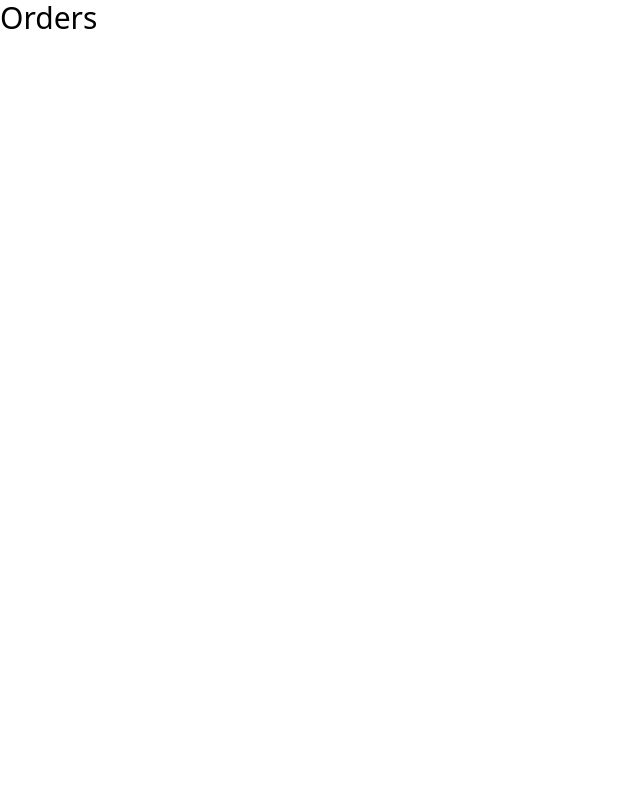
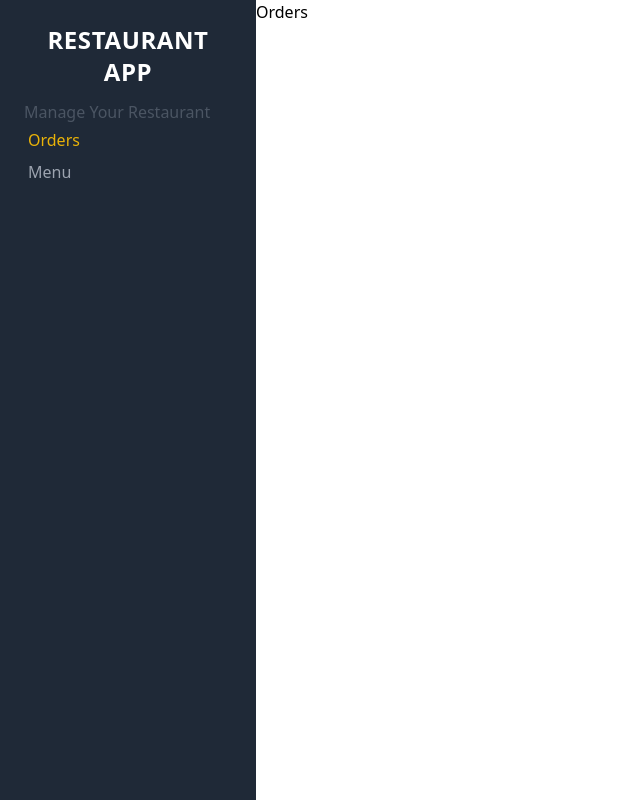
Before and after one commit to diegodjty/restaurant_app_web, a React (Vite) app: page / in a window 1280 px wide. Shown: the whole page, without its empty margins (0-640 px from the left). Built offline with nearby package versions, Linux system fonts and the light colour scheme.

Commit message:
add sidebar and routing

```diff
--- a/src/App.jsx
+++ b/src/App.jsx
@@ -1,13 +1,21 @@
 import { useState } from 'react';
 import { Routes, Route } from 'react-router';
+import Menu from './components/pages/Menu';
+import NewDish from './components/pages/NewDish';
 import Orders from './components/pages/Orders';
+import Sidebar from './components/ui/Sidebar';
+
 function App() {
   return (
-    <div className="App">
-      <Routes>
-        <Route path="/" element={<Orders />} />
-        <Route path="/" />
-      </Routes>
+    <div className="md:flex min-h-screen">
+      <Sidebar />
+      <div className="md:w-3/5 xl:w-1/5">
+        <Routes>
+          <Route path="/" element={<Orders />} />
+          <Route path="/menu" element={<Menu />} />
+          <Route path="/new-dish" element={<NewDish />} />
+        </Routes>
+      </div>
     </div>
   );
 }
--- /dev/null
+++ b/src/components/pages/Menu.jsx
@@ -0,0 +1,7 @@
+import React from 'react';
+
+const Menu = () => {
+  return <div>Menu</div>;
+};
+
+export default Menu;
--- /dev/null
+++ b/src/components/pages/NewDish.jsx
@@ -0,0 +1,7 @@
+import React from 'react';
+
+const NewDish = () => {
+  return <div>NewDish</div>;
+};
+
+export default NewDish;
--- a/src/components/pages/Orders.jsx
+++ b/src/components/pages/Orders.jsx
@@ -1,5 +1,7 @@
 import React from 'react';
 
-export default function Orders() {
-  return <div className="text-3xl font-light mb4">Orders</div>;
-}
+const Orders = () => {
+  return <div>Orders</div>;
+};
+
+export default Orders;
--- /dev/null
+++ b/src/components/ui/Sidebar.jsx
@@ -0,0 +1,38 @@
+import React from 'react';
+import { NavLink } from 'react-router-dom';
+const Sidebar = () => {
+  return (
+    <div className="md:w-2/5 xl:w-1/5 bg-gray-800">
+      <div className="p-6">
+        <p className="uppercase text-white text-2xl text-center font-bold tracking-wide">
+          Restaurant App
+        </p>
+        <p className="mt-3 text-gray-600">Manage Your Restaurant</p>
+        <nav>
+          <NavLink
+            exac
+            to="/"
+            className={({ isActive }) =>
+              (isActive ? 'text-yellow-500 ' : 'text-gray-400') +
+              ' p-1 block hover:bg-yellow-500 hover:text-gray-900'
+            }
+          >
+            Orders
+          </NavLink>
+          <NavLink
+            className={({ isActive }) =>
+              (isActive ? 'text-yellow-500 ' : 'text-gray-400') +
+              ' p-1 block hover:bg-yellow-500 hover:text-gray-900'
+            }
+            exac
+            to="/menu"
+          >
+            Menu
+          </NavLink>
+        </nav>
+      </div>
+    </div>
+  );
+};
+
+export default Sidebar;
```
